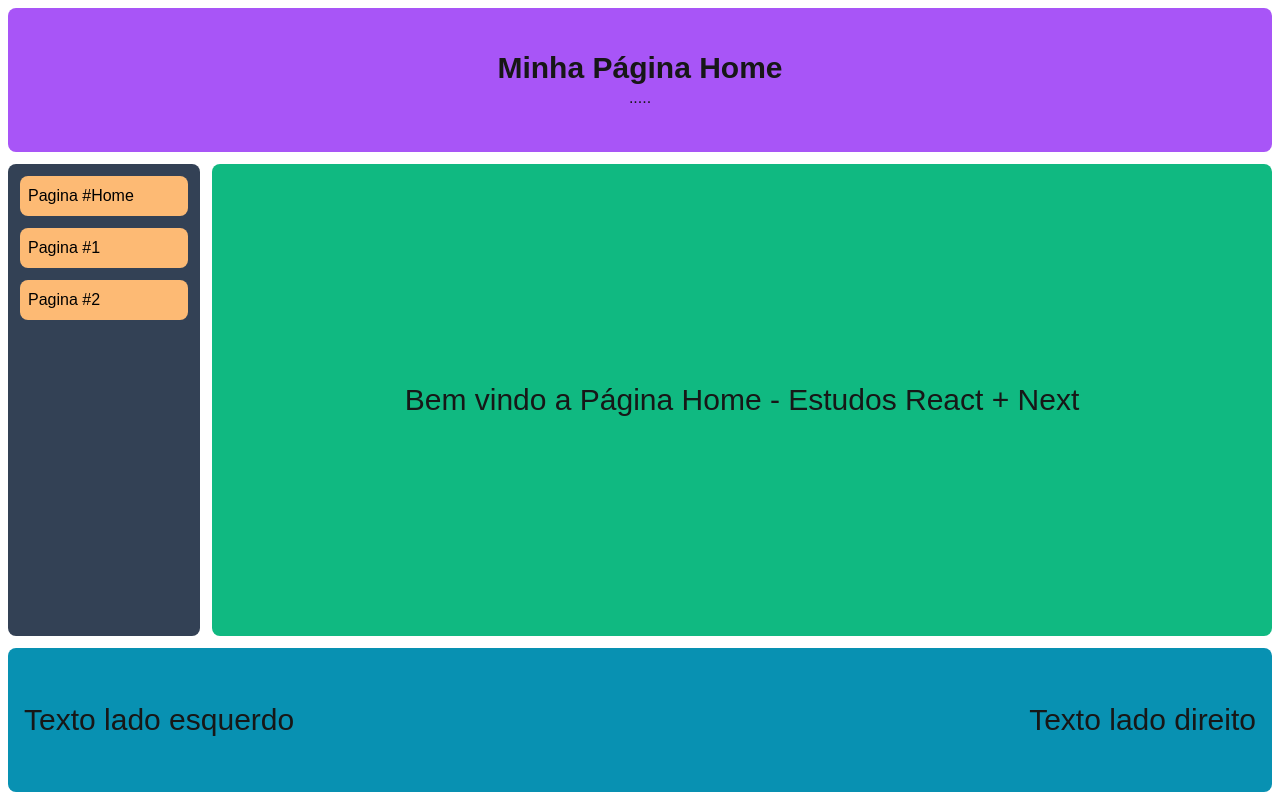
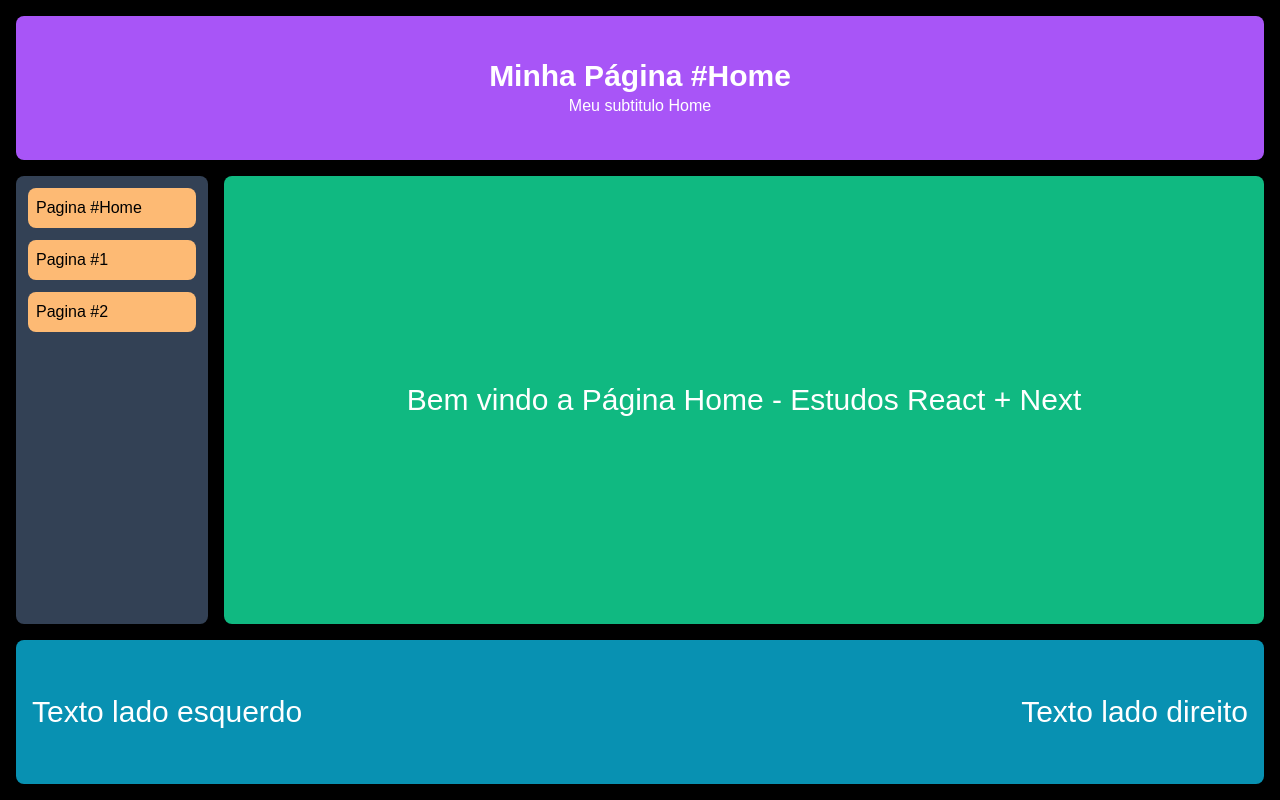
Before and after one commit to YagoMoreiraDev/fundamentos-react-next, a Next.js app in the folder projeto-react/: page / in a window 1280 px wide. Built offline with nearby package versions, Linux system fonts and the light colour scheme.

Commit message:
Add componente Main como pagina para carregar os componentes que se repetem

```diff
--- a/projeto-react/src/app/fundamentos/pagina/page.tsx
+++ b/projeto-react/src/app/fundamentos/pagina/page.tsx
@@ -1,24 +1,9 @@
-import Content from "@/components/Content"
-import Footer from "@/components/Footer"
-import Header from "@/components/Header"
-import Menu from "@/components/Menu"
+import Main from "@/components/Main"
 
 export default function Page() {
     return (
-        //h-screen faz com que todo o conteudo da página inteira seja preenchido;
-        <div className={`
-            flex flex-col gap-4
-            p-4 h-screen
-        `}>
-            <Header titulo="Minha Página #2" subtitulo="Meu Subtitulo"/>
-            <div className="flex flex-1 gap-4">
-                <Menu />
-                <Content>
-                    <h1>Outra página</h1>
-                </Content>
-            </div>
-
-            <Footer textoE="Texto lado esquerdo" textoD="Texto lado direito"/>
-        </div>
+        <Main titulo="Minha Página #2" subtitulo="Meu subtitulo 2">
+            <h1>Outra página</h1>
+        </Main>
     )
 }
--- a/projeto-react/src/app/page.tsx
+++ b/projeto-react/src/app/page.tsx
@@ -1,19 +1,9 @@
-import Content from "@/components/Content";
-import Footer from "@/components/Footer";
-import Header from "@/components/Header";
-import Menu from "@/components/Menu";
+import Main from "@/components/Main";
 
 export default function Home() {
   return (
-    <div className="flex flex-col h-screen p-2 gap-3">
-      <Header titulo="Minha Página Home" subtitulo="....."/>
-      <div className="flex flex-1 gap-3">
-        <Menu />
-        <Content>
-          <h1>Bem vindo a Página Home - Estudos React + Next</h1>
-        </Content>
-      </div>
-      <Footer textoE="Texto lado esquerdo" textoD="Texto lado direito"/>
-    </div>
+    <Main titulo="Minha Página #Home" subtitulo="Meu subtitulo Home">
+      <h1>Bem vindo a Página Home - Estudos React + Next</h1>
+    </Main>
   );
 }
--- /dev/null
+++ b/projeto-react/src/components/Main.tsx
@@ -0,0 +1,24 @@
+import Content from "@/components/Content";
+import Footer from "@/components/Footer";
+import Header from "@/components/Header";
+import Menu from "@/components/Menu";
+
+export default function Main(props: any) {
+    return (
+        <div className={`
+            bg-black text-white h-screen
+            p-4
+            flex flex-col gap-4
+        `}>
+            <Header titulo={props.titulo} subtitulo={props.subtitulo}/>
+
+            <div className="flex flex-1 gap-4">
+                <Menu />
+                <Content>
+                    {props.children}
+                </Content>
+            </div>
+            <Footer textoE="Texto lado esquerdo" textoD="Texto lado direito"/>
+        </div>
+    )
+}
--- a/projeto-react/src/pages/pagina.tsx
+++ b/projeto-react/src/pages/pagina.tsx
@@ -1,22 +1,9 @@
-import Content from "@/components/Content";
 import "../app/globals.css";
-import Header from "@/components/Header";
-import Footer from "@/components/Footer";
-import Menu from "@/components/Menu";
-
+import Main from "@/components/Main";
 
 export default function Pagina() {
     return (
-        <div className={`
-            bg-black text-white h-screen
-            p-4
-            flex flex-col gap-4
-        `}>
-            <Header titulo="Minha Página #1" subtitulo="Aqui vai o subtitulo"/>
-
-            <div className="flex flex-1 gap-4">
-                <Menu />
-                <Content>
+        <Main titulo="Minha Página #1" subtitulo="Meu Subtitulo 1">
             <div>
                 <h4>Lista de nomes:</h4>
                 <hr />
@@ -28,10 +15,6 @@ export default function Pagina() {
                 </ul>
                 <hr />
             </div>
-                </Content>
-            </div>
-
-            <Footer textoE="Texto lado esquerdo" textoD="Texto lado direito"/>
-        </div>
+        </Main>
     )
 }
```
Lines whose indentation alone changed are shown as unchanged.
